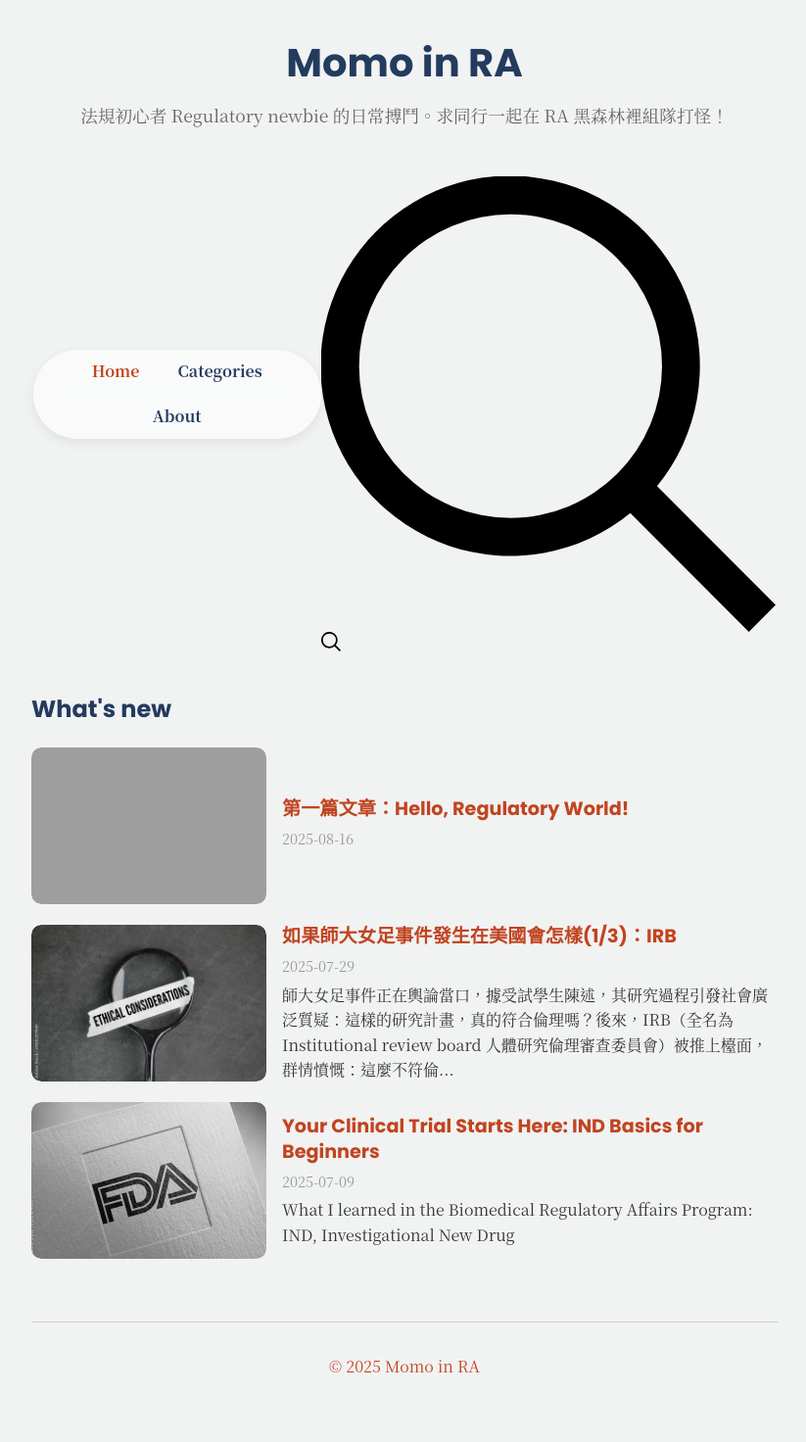
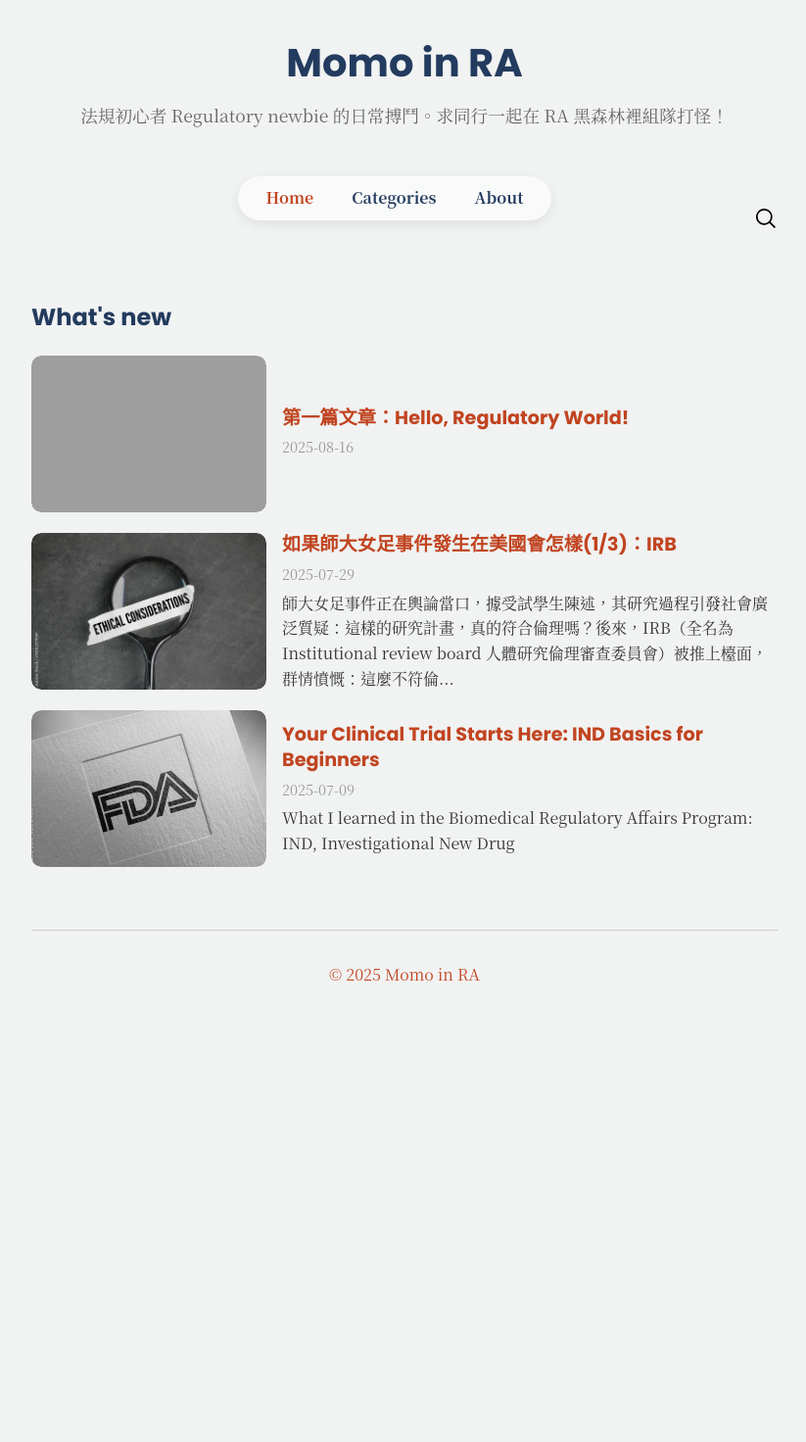
Before and after one commit to MomoInRA/github.io, a Jekyll site: the page built from index.md, in a window 1280 px wide. Shown: the whole page at 98% size, without its empty margins (227-1050 px from the left). Built offline with Jekyll 4.4.1, drawn with Linux system fonts in a browser that asks for light colours; some web fonts are replaced; after the commit the page ends 1072 px from its top, so only the background shows below that; grey boxes are pictures that could not be loaded.

Commit message:
Update default.html

```diff
--- a/_layouts/default.html
+++ b/_layouts/default.html
@@ -38,11 +38,8 @@
 
   <div class="nav-right">
     <a href="{{ '/search/' | relative_url }}" aria-label="Search">
-      <img src="{{ '/assets/images/search.svg' | relative_url }}" alt="Search" class="icon">
-
-      <img src="{{ '/assets/images/search.svg' | relative_url }}"
-     alt="Search" class="icon" width="20" height="20">
-
+       <img src="{{ '/assets/images/search.svg' | relative_url }}"
+         alt="Search" class="icon" width="20" height="20">
     </a>
   </div>
 </div>
```
